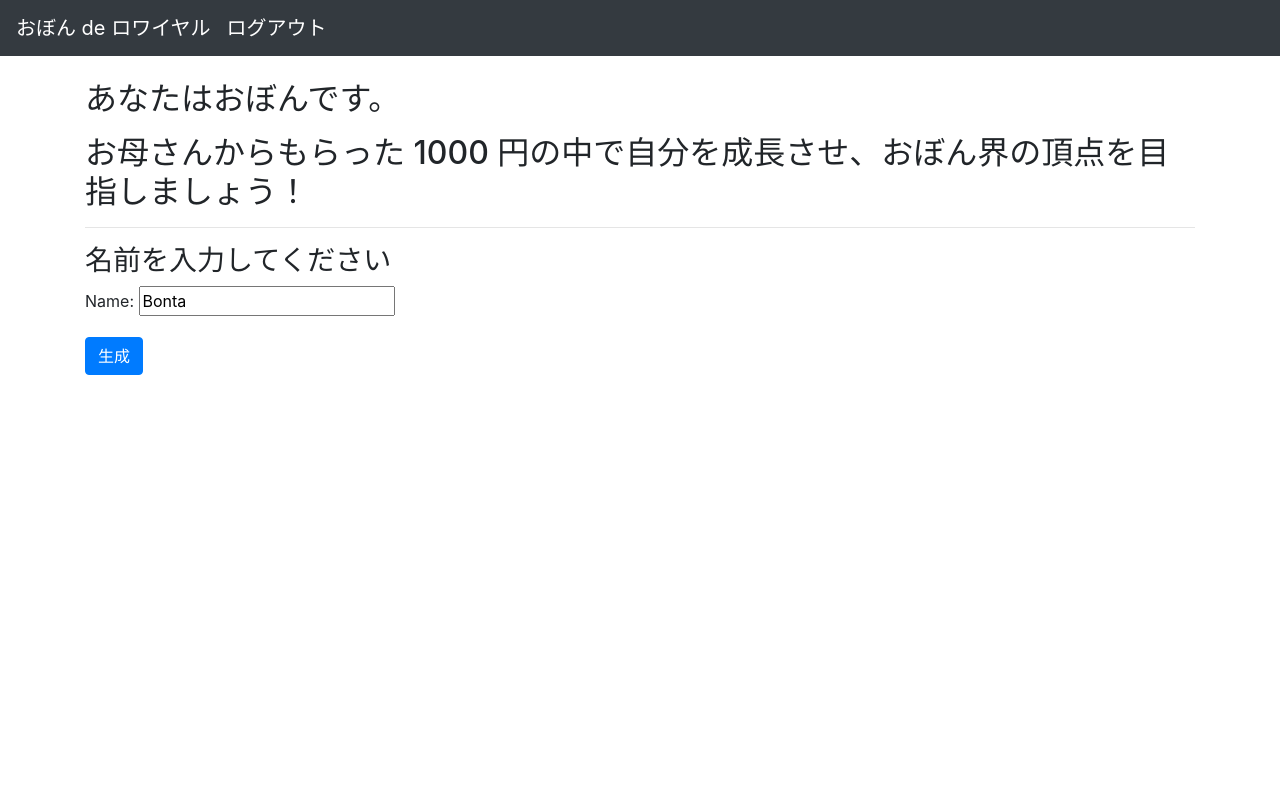
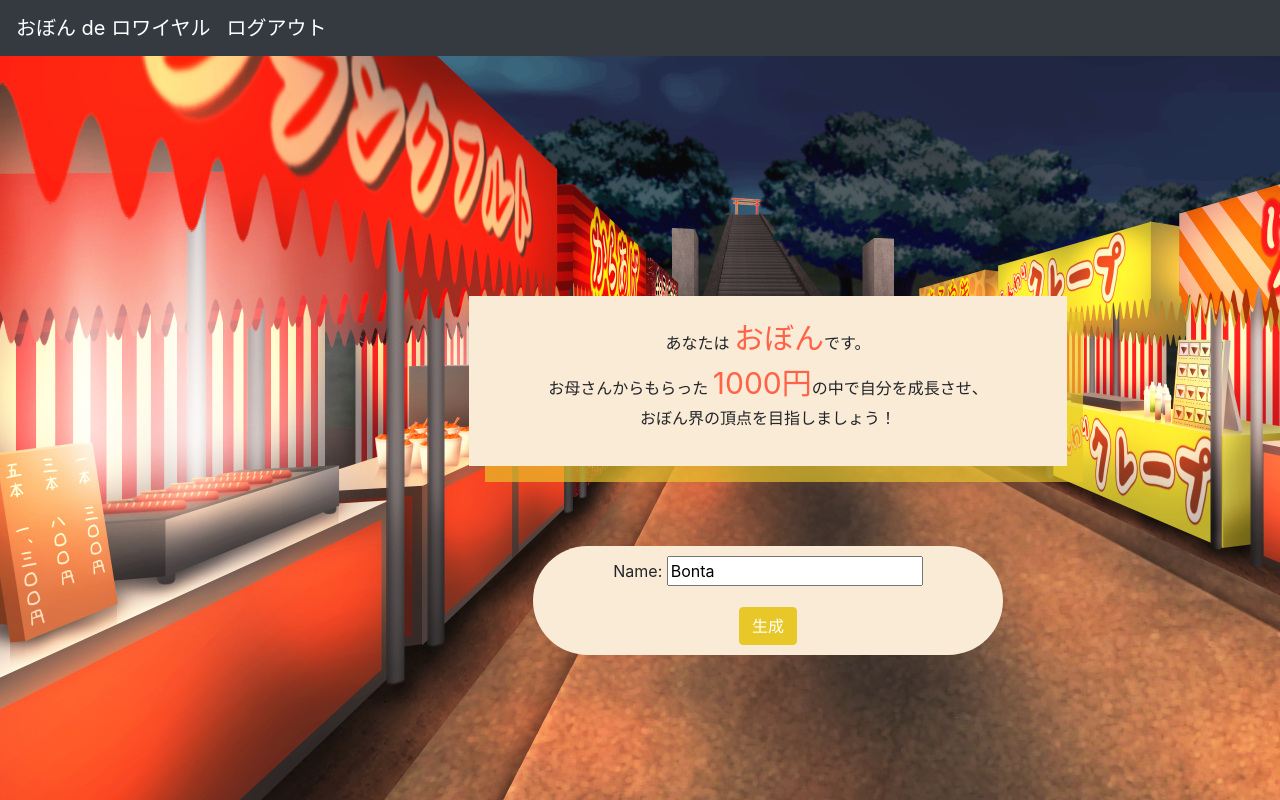
Before and after one commit to atsushi421/HardBond, a Django app: page /create/ in a window 1280 px wide. Run offline with Django 3.2, Linux system fonts and the light colour scheme; some libraries are stand-ins or nearby versions.

Commit message:
最初の画面を見やすく

```diff
--- /dev/null
+++ b/static/form.css
@@ -0,0 +1,68 @@
+body{
+    background-color: whitesmoke;
+    background-image: url("background.jpg")
+}
+
+.layered-card {
+    position: relative;
+    width: auto;
+    height: auto;
+    background-color: antiquewhite;
+    padding: 10px;
+    margin: 30vh 10vw 10vh 30vw;
+}
+
+.layered-card::before {
+    background: rgba(232, 200, 41, 0.66);
+    /* background: rgba(0, 0, 0, 0.3); */
+    content: '';
+
+    /* Position */
+    top: 0;
+    left: 0;
+    position: absolute;
+    transform: translate(1rem, 1rem);
+
+    /* Size */
+    height: 100%;
+    width: 100%;
+
+    /* Display under the main content */
+    z-index: -1;
+}
+
+
+.letter{
+    text-align: center;
+    padding: 10px;
+}
+
+
+.obon{
+    font-size: 30px;
+    color: tomato;
+}
+
+
+.post-container{
+    margin: 0 10vw 0 30vw;
+}
+
+.post-container form{
+    background-color: antiquewhite;
+    margin: 0 5vw 0 5vw;
+    text-align: center;
+    border-radius: 80px;
+}
+
+
+.post-container form p{
+    padding-top: 10px;
+}
+
+.generate{
+    margin-bottom: 10px;
+    color: #fff;
+    background-color: rgb(232, 200, 41);
+    border-color: rgb(232, 200, 41);
+}
--- a/templates/foodstore.html
+++ b/templates/foodstore.html
@@ -32,7 +32,7 @@
             <ul>やる気 : {{ obon.motivation }}</ul>
         </div>
     </div>
-    <img src="{{ obon.image.url }}" alt="おぼんの画像">
+    <img class="small-obon" src="{{ obon.image.url }}" alt="おぼんの画像" height="300" width="100">
 </div>
 
 <div class="shop-container">
--- a/templates/obon_form.html
+++ b/templates/obon_form.html
@@ -1,15 +1,23 @@
 {% extends "base.html" %}
+{% load static %}
+
+{% block stylesheet %}
+<link rel="stylesheet" href="{% static 'form.css' %}">
+{% endblock %}
 
 {% block main %}
-<h2>
-    <p>あなたはおぼんです。</p>
-    <p>お母さんからもらった 1000 円の中で自分を成長させ、おぼん界の頂点を目指しましょう！</p>
-</h2>
-<hr>
-<h3>名前を入力してください</h3>
-<form method="post">
-    {% csrf_token %}
-    {{ form.as_p }}
-    <input type="submit" value="生成" class="btn btn-primary" />
-</form>
+<div class="layered-card">
+    <p class="letter">
+        あなたは <span class="obon">おぼん</span>です。<br>
+        お母さんからもらった <span class="obon">1000円</span>の中で自分を成長させ、<br>
+        おぼん界の頂点を目指しましょう！
+    </p>
+</div>
+<div class="post-container">
+    <form method="post">
+        {% csrf_token %}
+        {{ form.as_p }}
+        <input type="submit" value="生成" class="btn generate" />
+    </form>
+</div>
 {% endblock %}
```
Also changed, not shown: static/store.css (+7 -2 lines).
